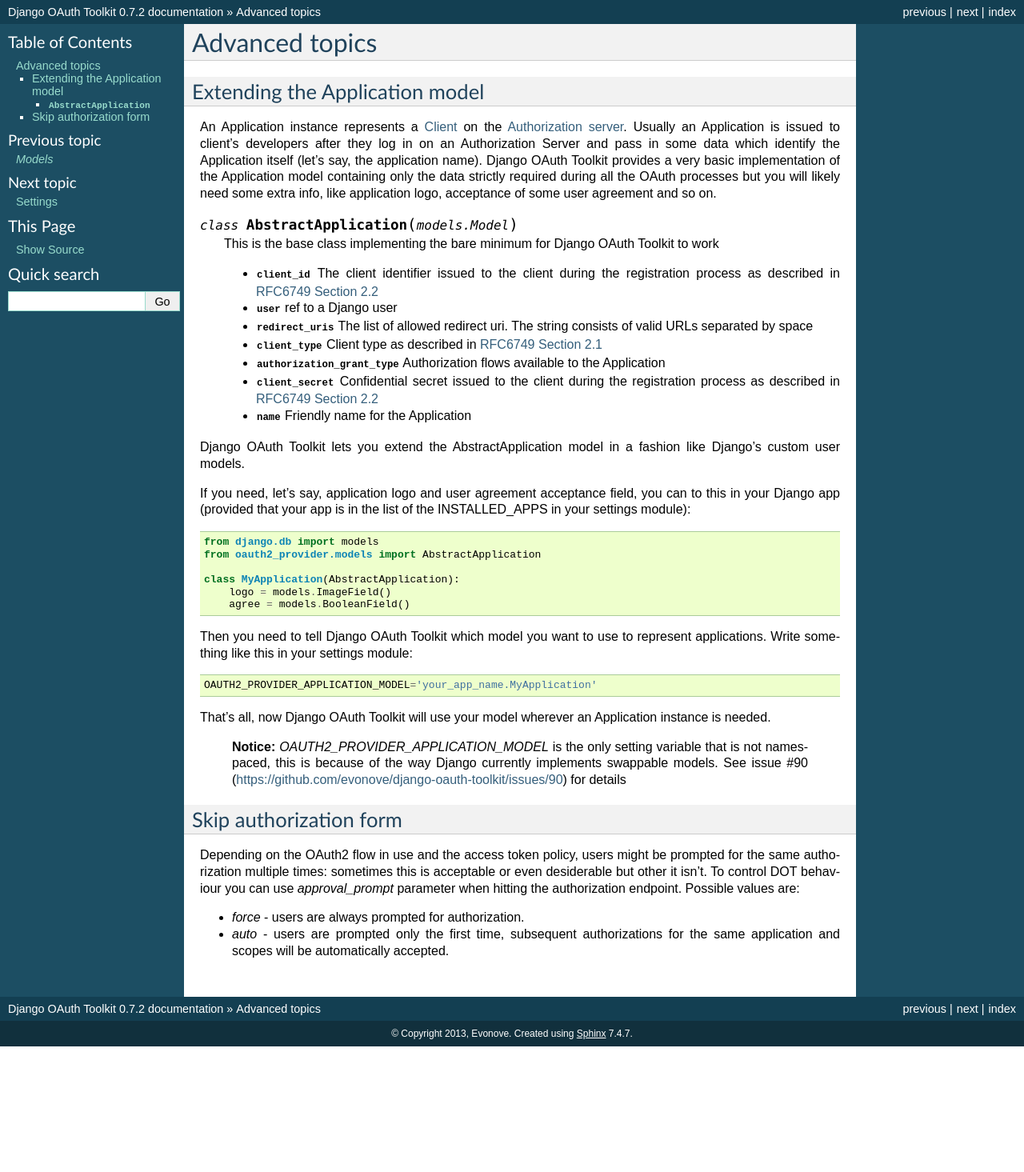
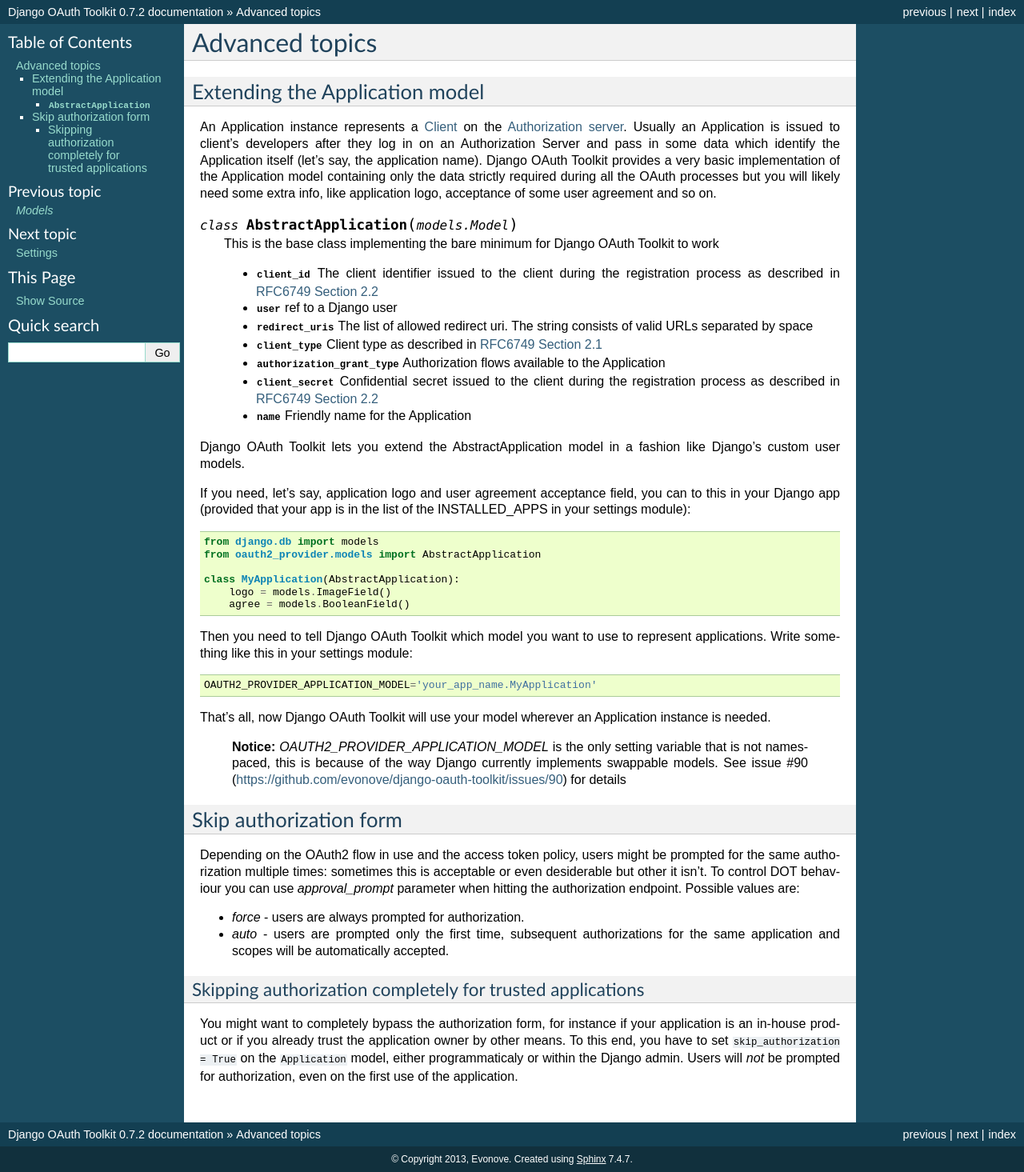
Before and after one commit to sheriffwoody0922/oauth-python-django, a Sphinx documentation site: the page built from docs/advanced_topics.rst, in a window 1280 px wide. Shown: the whole page at 80% size. Built offline with Sphinx 7.4.7, drawn with Linux system fonts in a browser that asks for light colours; before the commit the page ends 1308 px from its top, so only the background shows below that.

Commit message:
[docs] Added a paragraph on skip_authorization
Added a paragraph to explain the use of the skip_authorization Application attribute.

```diff
--- a/docs/advanced_topics.rst
+++ b/docs/advanced_topics.rst
@@ -62,3 +62,11 @@
 
 * `auto` - users are prompted only the first time, subsequent authorizations for the same application
   and scopes will be automatically accepted.
+
+Skipping authorization completely for trusted applications
+~~~~~~~~~~~~~~~~~~~~~~~~~~~~~~~~~~~~~~~~~~~~~~~~~~~~~~~~~~
+
+You might want to completely bypass the authorization form, for instance if your application is an
+in-house product or if you already trust the application owner by other means. To this end, you have to
+set ``skip_authorization = True`` on the ``Application`` model, either programmaticaly or within the
+Django admin. Users will *not* be prompted for authorization, even on the first use of the application.
```
